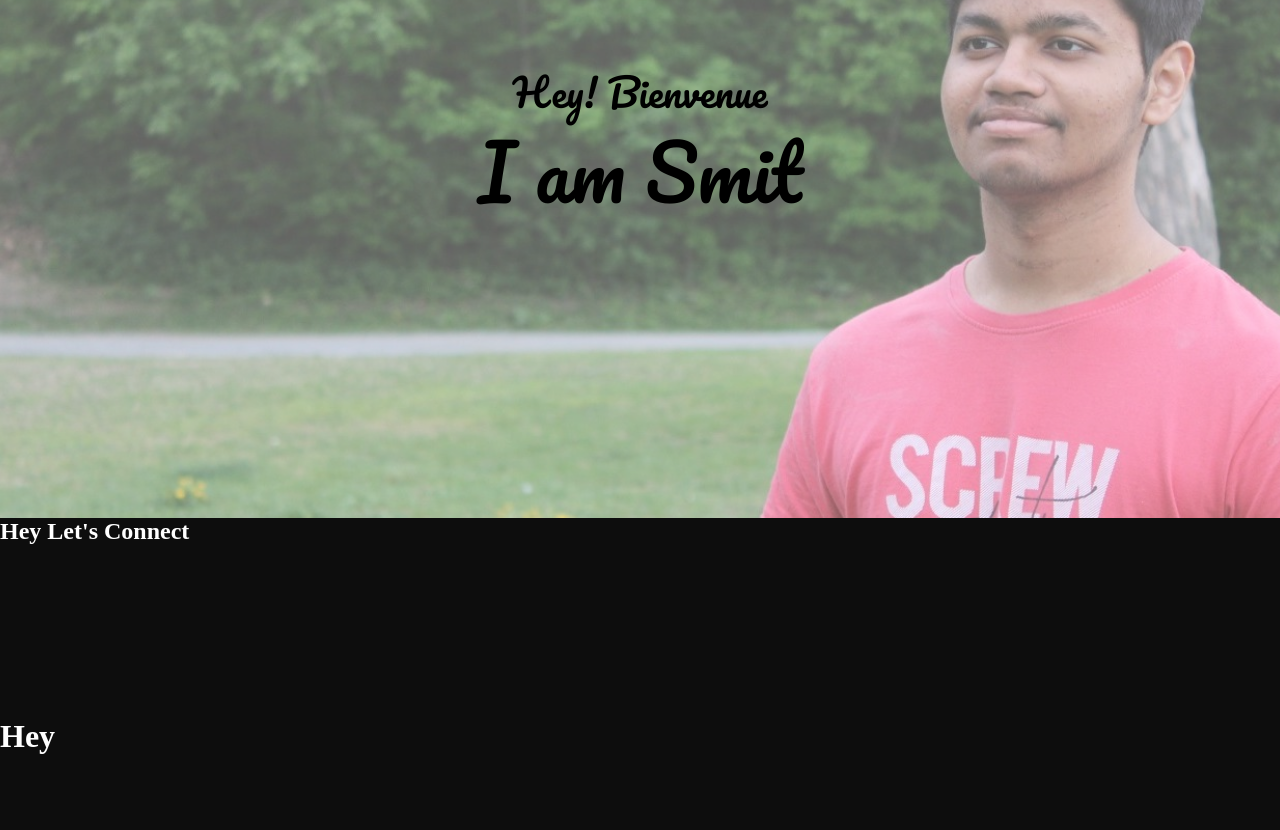
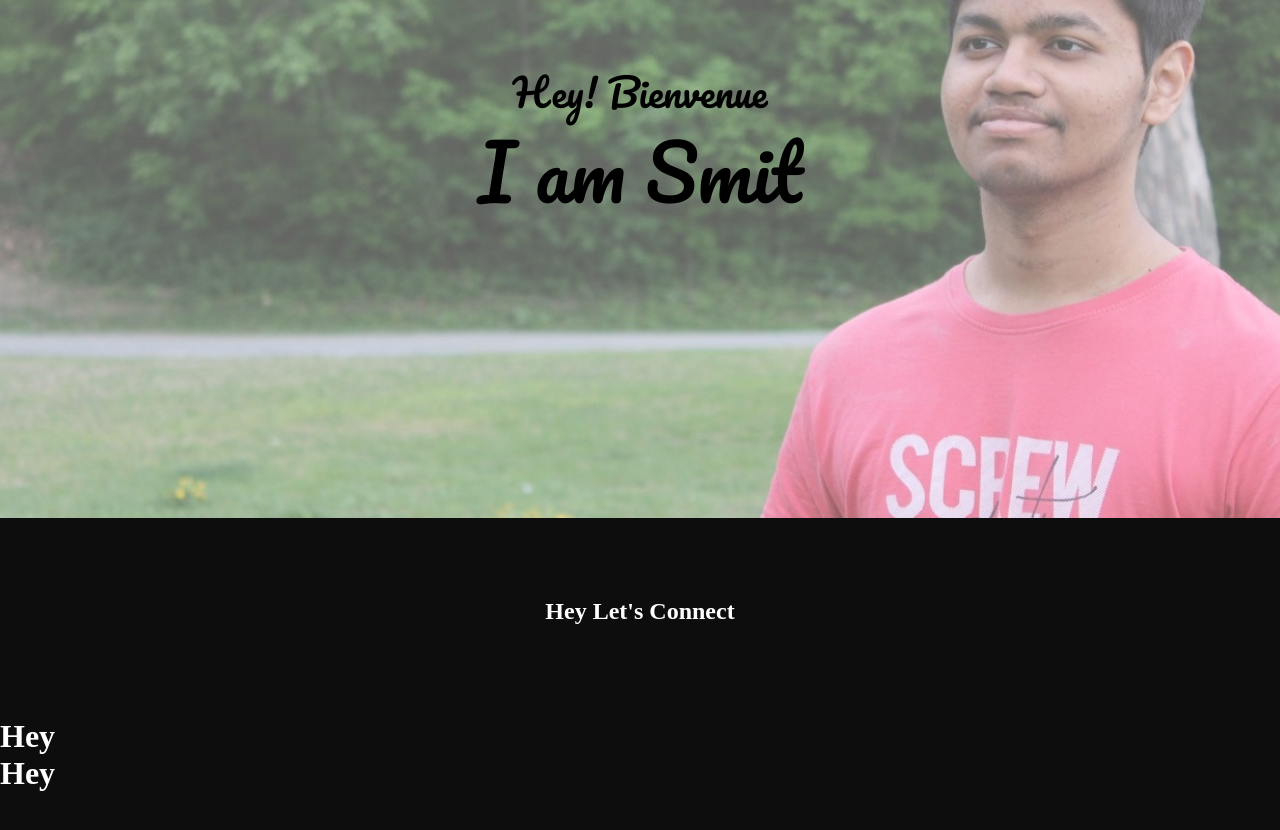
Before and after one commit to smitdesai1010/MyWebsite, a React (Create React App) app in the folder website/: page / in a window 1280 px wide. Shown: the part 282-1112 px from the top of the page. Built offline with nearby package versions, Linux system fonts and the light colour scheme.

Commit message:
added contact page

```diff
--- a/website/src/Components/Contact/Contact.css
+++ b/website/src/Components/Contact/Contact.css
@@ -7,3 +7,15 @@
   display: flex;
   flex-direction: column;
 }
+
+#text{
+  box-sizing: border-box;
+  text-align: center;
+  transform: translateY(10vh);
+}
+
+#icons{
+  display: flex;
+  flex-direction: column;
+  justify-content: center;
+}
--- a/website/src/Components/Contact/icon.css
+++ b/website/src/Components/Contact/icon.css
@@ -1,3 +1,5 @@
 h1{
   color: white;
+  height: auto;
+  justify-content: center;
 }
--- a/website/src/Components/Contact/icon.js
+++ b/website/src/Components/Contact/icon.js
@@ -1,10 +1,10 @@
 import React from 'react'
 import './icon.css'
 
-function icon(){
+function Icon(){
   return(
      <h1>Hey</h1>
   )
 }
 
-export default icon;
+export default Icon;
```
